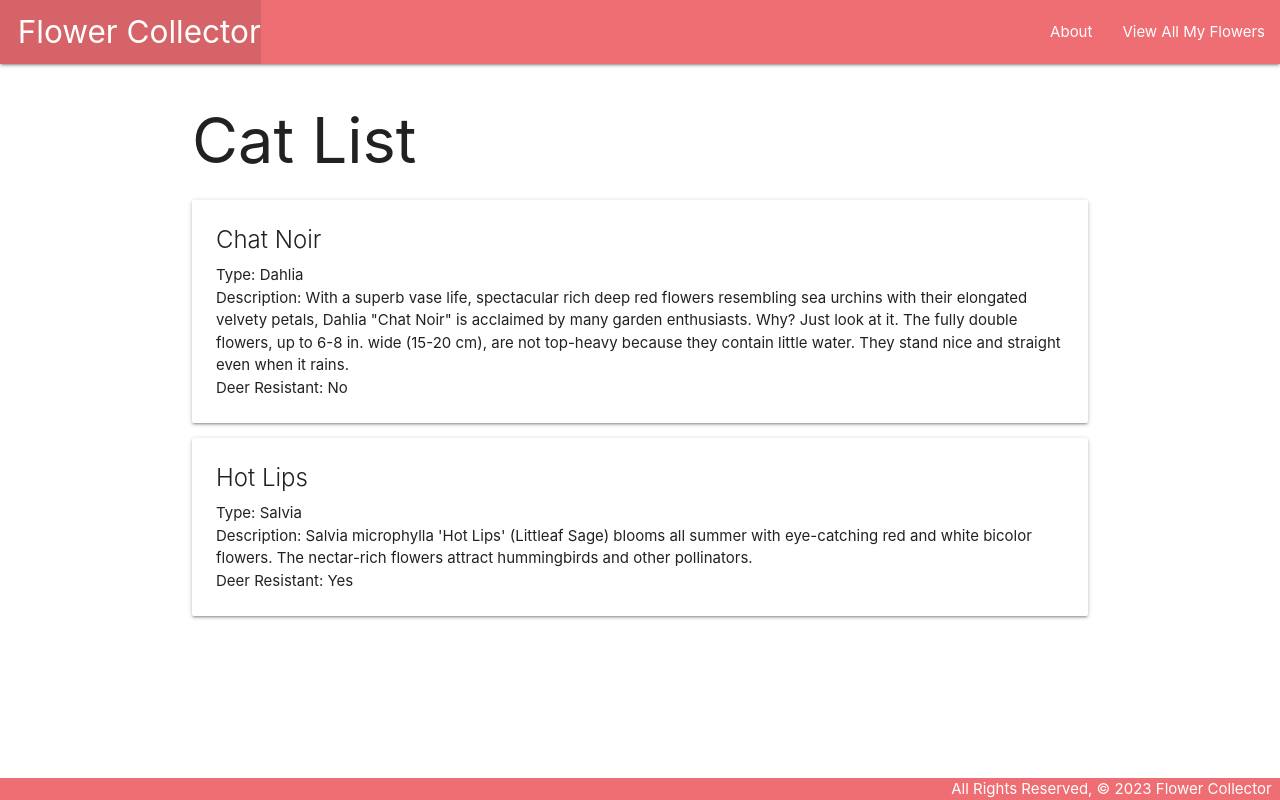
After one commit to SaidNivek/flowercollector, a Django app: page /flowers/ in a window 1280 px wide. The commit adds this page. Run offline with Django 4.2, Linux system fonts and the light colour scheme.

Commit message:
Add Flowers index and render some dummy data from views.py

```diff
--- a/main_app/templates/base.html
+++ b/main_app/templates/base.html
@@ -20,6 +20,7 @@
         </ul>
         <ul class="right">
           <li><a href="/about">About</a></li>
+          <li><a href="/flowers">View All My Flowers</a></li>
         </ul>
       </div>
     </nav>
--- /dev/null
+++ b/main_app/templates/flowers/index.html
@@ -0,0 +1,21 @@
+{% extends 'base.html' %}
+{% block content %}
+
+<h1>Cat List</h1>
+
+{% for flower in flowers %}
+  <div class="card">
+    <div class="card-content">
+      <span class="card-title">{{ flower.name }}</span>
+      <p>Type: {{ flower.type }}</p>
+      <p>Description: {{ flower.description }}</p>
+      {% if flower.deerResistant %}
+        <p>Deer Resistant: Yes</p>
+      {% else %}
+      <p>Deer Resistant: No</p>
+      {% endif %}
+    </div>
+  </div>
+{% endfor %}
+
+{% endblock %}
--- a/main_app/urls.py
+++ b/main_app/urls.py
@@ -4,4 +4,5 @@ from . import views
 urlpatterns = [
     path('', views.home, name='home'),
     path('about/', views.about, name='about'),
+    path('flowers/', views.flowers_index, name='about'),
 ]
--- a/main_app/views.py
+++ b/main_app/views.py
@@ -10,3 +10,28 @@ def home(request):
 def about(request):
   # Include an .html file extension - unlike when rendering EJS templates
   return render(request, 'about.html')
+
+def flowers_index(request):
+  return render(request, 'flowers/index.html', {
+    'flowers': flowers
+  })
+
+# views.py
+
+# Add this cats list below the imports
+flowers = [
+    {
+        'name': 'Chat Noir',
+        'type': 'Dahlia',
+        'description': 'With a superb vase life, spectacular rich deep red flowers resembling sea urchins with their elongated velvety petals, Dahlia "Chat Noir" is acclaimed by many garden enthusiasts. Why? Just look at it. The fully double flowers, up to 6-8 in. wide (15-20 cm), are not top-heavy because they contain little water. They stand nice and straight even when it rains.',
+        'image': 'https://www.gardenia.net/storage/app/public/uploads/images/detail/202541.webp',
+        'deerResistant': False
+    },
+    {
+        'name': 'Hot Lips',
+        'type': 'Salvia',
+        'description': "Salvia microphylla 'Hot Lips' (Littleaf Sage) blooms all summer with eye-catching red and white bicolor flowers. The nectar-rich flowers attract hummingbirds and other pollinators.",
+        'image': 'https://www.highcountrygardens.com/media/catalog/product/s/a/salvia_microphylla_hot_lips_close_up_of_flwrs_cc.jpg?quality=80&bg-color=255,255,255&fit=bounds&height=560&width=560&canvas=560:560',
+        'deerResistant': True
+    },
+]
```
